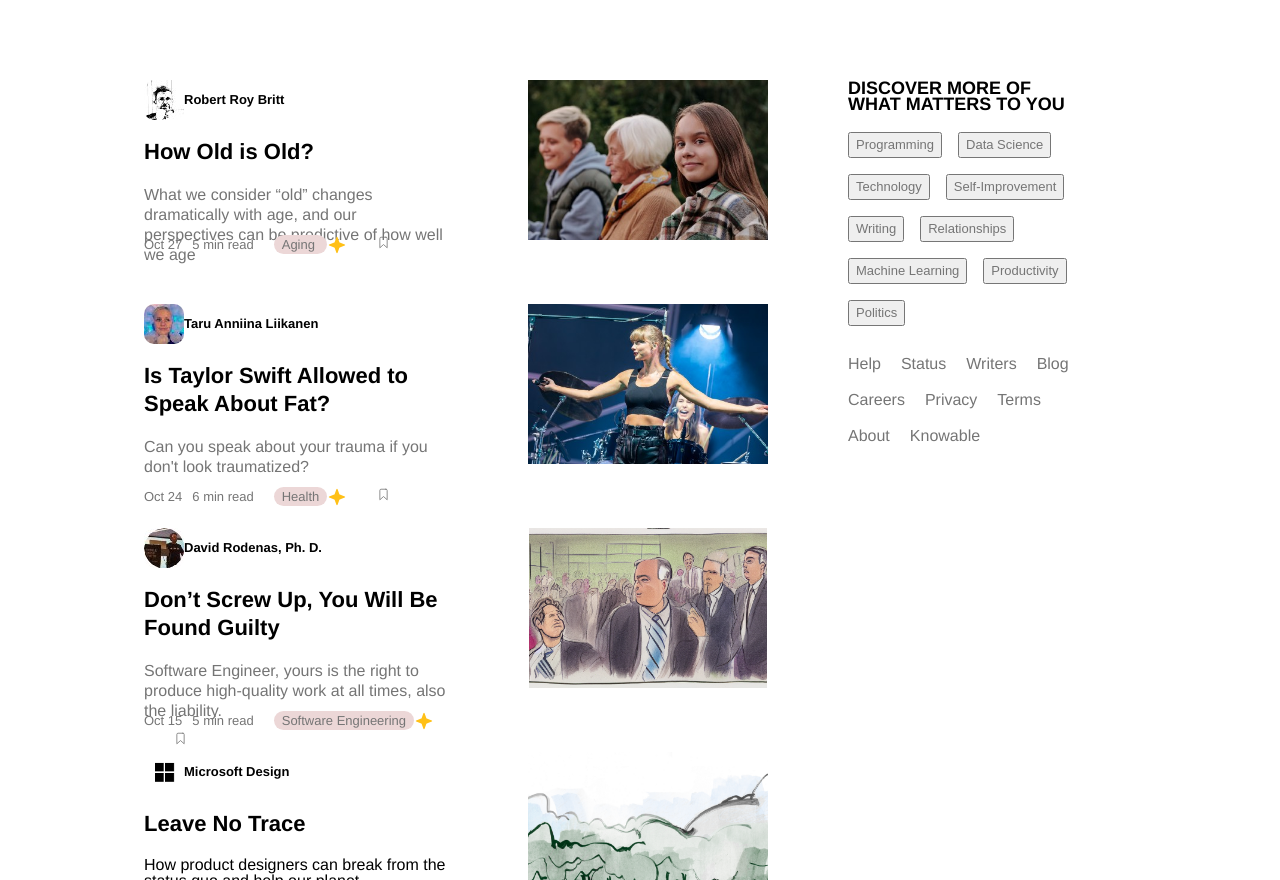
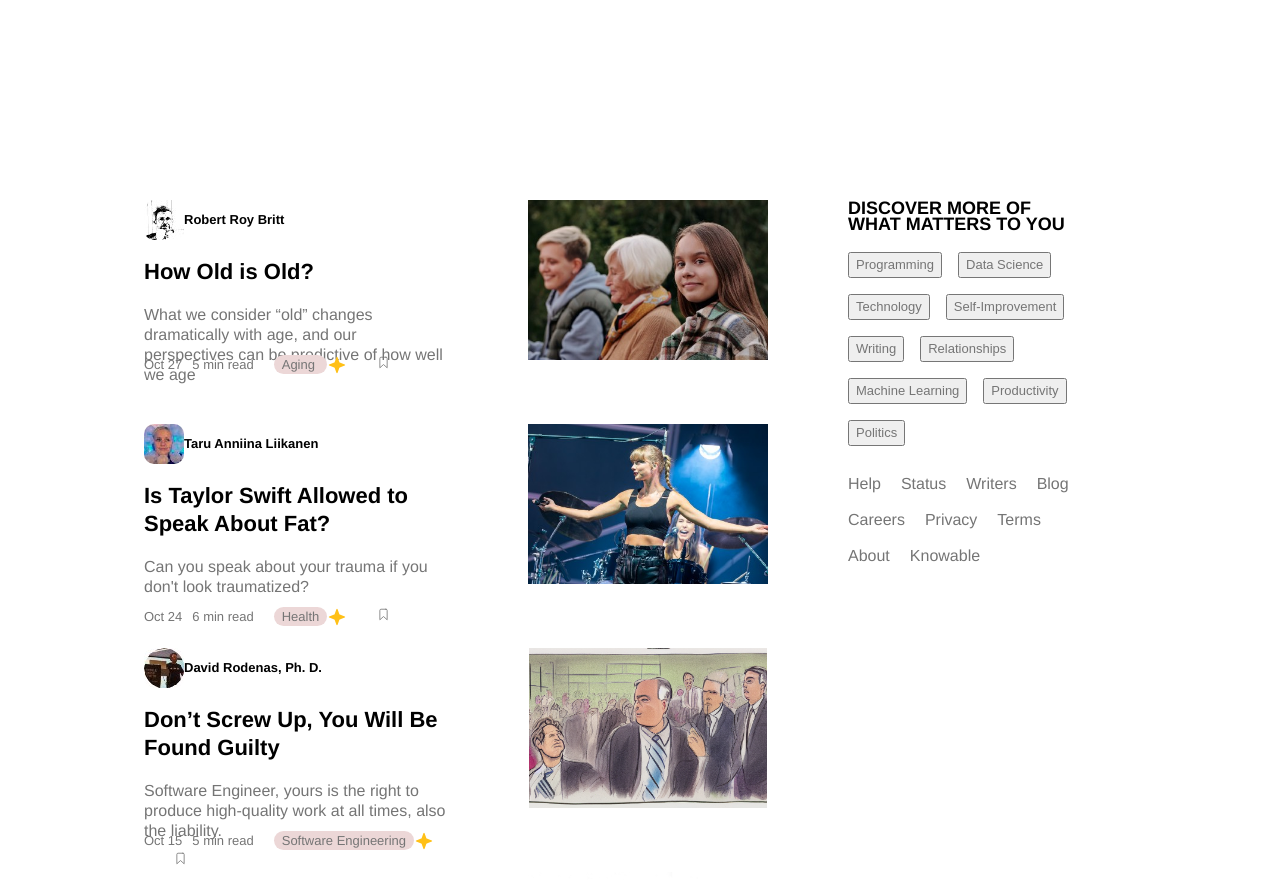
Before and after one commit to HenaAslam/D5, a plain HTML site: page medium.html in a window 1280 px wide. Shown: the part 1231-2111 px from the top of the page. Drawn offline with nearby package versions, Linux system fonts and the light colour scheme.

Commit message:
Update medium.css

```diff
--- a/S5-P-Medium-Clone-Start/assets/css/medium.css
+++ b/S5-P-Medium-Clone-Start/assets/css/medium.css
@@ -25,6 +25,7 @@
     padding-top:40px;
     border-bottom:1px solid black;
     padding-bottom: 70px;
+    z-index: 1;
 
 }
 .navright{
@@ -208,6 +209,7 @@ hr{
     margin-right:200px;
 }
 .section2left{
+    padding-top:120px;
     display:flex;
     flex-direction: column;
     row-gap: 8vh;
@@ -278,7 +280,14 @@ body > section.section2 > div.section2left > div > div > span > span.dp > img{
    margin-left: 20px;
 }
 .section2right{
+    padding-top:120px;
     font-family: var(--font-fam2);
+    position: -webkit-sticky;
+    position: sticky;
+    top:0;
+    height:300px;
+
+
 
 }
 .section2right h4{
```
